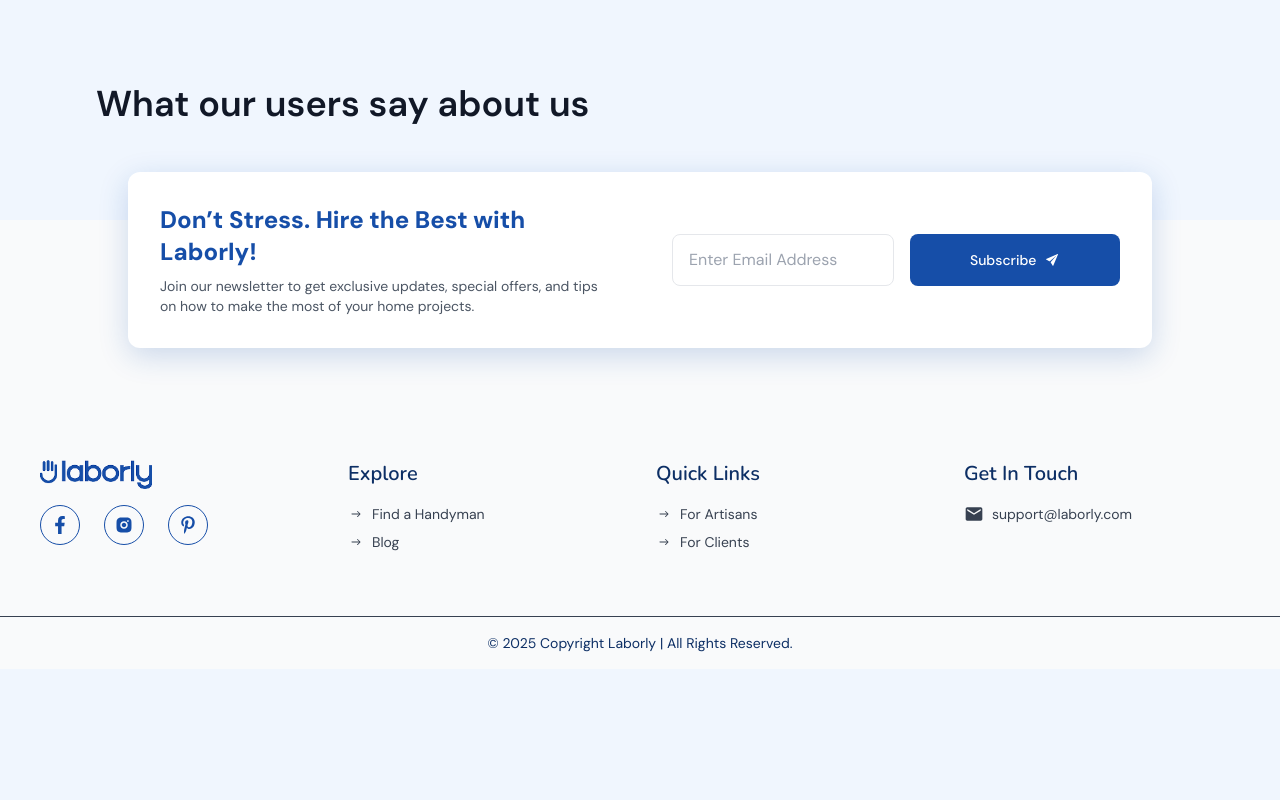
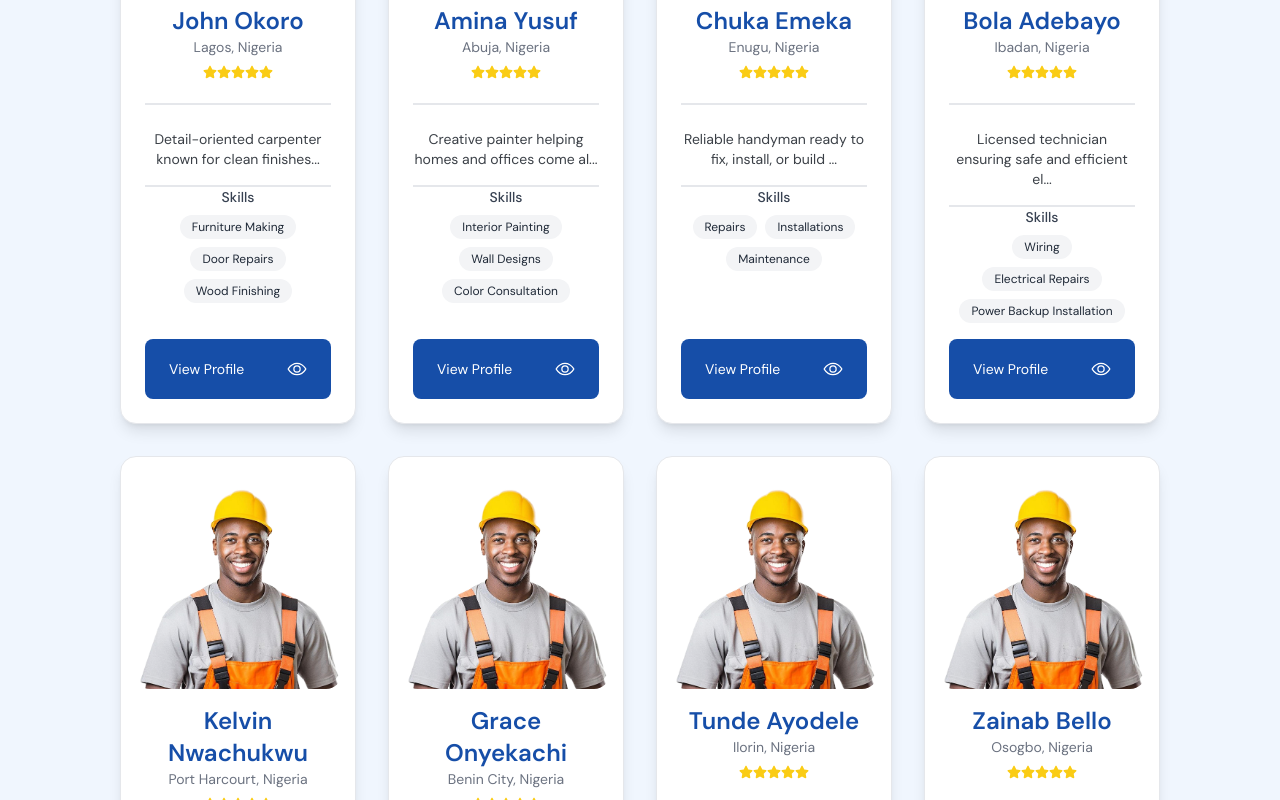
Before and after one commit to Ra-Kim/laborly, a React (Vite) app: page / in a window 1280 px wide. Shown: the part 1700-2500 px from the top of the page. Before the commit the page ends 2369 px from the top, so only its background shows below. Built offline with nearby package versions, Linux system fonts and the light colour scheme.

Commit message:
first commit

```diff
--- a/package.json
+++ b/package.json
@@ -14,7 +14,9 @@
     "react": "^19.0.0",
     "react-dom": "^19.0.0",
     "react-icons": "^5.5.0",
-    "react-router-dom": "^7.5.0"
+    "react-router-dom": "^7.5.0",
+    "react-simple-typewriter": "^5.0.1",
+    "swiper": "^11.2.6"
   },
   "devDependencies": {
     "@eslint/js": "^9.21.0",
--- a/src/Components/CategorySection.jsx
+++ b/src/Components/CategorySection.jsx
@@ -7,14 +7,14 @@ const CategorySection = () => {
         <>
             <section className='px-6 py-10 md:px-20'>
                 <div className='flex items-center justify-between'>
-                    <h3 className='text-gray-900 font-secondaryFont text-sm sm:text-base'>Explore by <span className='text-primary'>category</span> </h3>
+                    <h3 className='text-gray-900 font-secondaryFont text-2xl sm:text-3xl md:text-4xl font-bold text-center'>Explore by <span className='text-primary'>category</span> </h3>
                     <div>
                         <h5 className='flex items-center justify-center gap-3 font-normal text-primary text-[.7rem] sm:text-sm'>Show all<BsArrowRight /></h5>
                     </div>
                 </div>
 
                 {/*  */}
-                <div className="grid grid-cols-1 sm:grid-cols-2 lg:grid-cols-3 gap-6 py-6">
+                <div className="grid grid-cols-1 sm:grid-cols-2 lg:grid-cols-3 gap-6 py-10">
                     {artisanCategories.slice(0, 6).map((categoryData) => {
                         const Icon = categoryData.icon;
                         return (
--- a/src/Components/FeaturedExperts.jsx
+++ b/src/Components/FeaturedExperts.jsx
@@ -1,11 +1,87 @@
 import React from 'react'
+import { BsArrowRight } from 'react-icons/bs'
+import { profileData } from '../assets/Data/data';
+import { IoEyeOutline } from "react-icons/io5";
+import { FaRegStar, FaStar } from 'react-icons/fa';
 
 const FeaturedExperts = () => {
-  return (
-    <div>
+    return (
+        <section className='px-6 py-20 md:px-20'>
 
-    </div>
-  )
+            <h2 className='text-gray-900 font-secondaryFont text-2xl sm:text-3xl md:text-4xl font-bold text-center'>Featured <span className='text-primary'>Laborly</span> Experts</h2>
+
+
+
+
+            {/*  */}
+            <div className="grid grid-cols-1 sm:grid-cols-2 lg:grid-cols-3 xl:grid-cols-4 gap-8 p-6 md:p-10">
+                {profileData.slice(0, 8).map((profile) => (
+                    <div
+                        key={profile.id}
+                        className="bg-white rounded-2xl p-6 shadow-lg hover:shadow-2xl transition-all duration-300 border group cursor-pointer flex flex-col items-center text-center"
+                    >
+                        {/* Profile Image */}
+                        <div className="relative w-52 h-52 mb-4">
+                            <img
+                                src={profile.image}
+                                alt={profile.name}
+                                className="w-full h-full object-cover rounded-2xl group-hover:scale-105 transition-transform duration-300"
+                            />
+                        </div>
+
+                        {/* Name & Location */}
+                        <div className="mb-4">
+                            <h3 className="text-2xl font-semibold text-primary">{profile.name}</h3>
+                            <p className="text-sm text-gray-500">{profile.location}</p>
+                            <div className=" text-sm flex items-center justify-center m-auto my-2 text-center text-secondary">
+                                {Array.from({ length: 5 }, (_, index) => (
+                                    <span key={index}>
+                                        {index < profile.rating ? (
+                                            <FaStar className="text-center text-yellow-400" />
+                                        ) : (
+                                            <FaRegStar className="text-center text-yellow-400" />
+                                        )}
+                                    </span>
+                                ))}
+                            </div>
+                        </div>
+
+                        {/*  */}
+                        <div className='border-t-2 border-b-2 py-4'>
+                            <p className='text-sm mt-2'>{profile.shortBio.slice(0, 50)}... </p>
+                        </div>
+
+                        {/* Skills */}
+                        <div className="w-full mb-4">
+                            <h5 className="text-sm font-medium text-gray-700 group-hover:text-primary mb-2">Skills</h5>
+                            <ul className="flex flex-wrap justify-center gap-2">
+                                {profile.skills.map((skill, idx) => (
+                                    <li
+                                        key={idx}
+                                        className="bg-gray-100 group-hover:bg-white text-xs text-gray-800 px-3 py-1 rounded-full transition duration-300"
+                                    >
+                                        {skill}
+                                    </li>
+                                ))}
+                            </ul>
+                        </div>
+
+                        {/* CTA Button */}
+                        <button className="mt-auto btn btn-primary w-full group-hover:bg-white group-hover:text-primary group-hover:border group-hover:border-primary transition-all">
+                            View Profile <IoEyeOutline className='text-xl' />
+                        </button>
+                    </div>
+                ))}
+            </div>
+
+
+
+            <div className='flex items-center justify-center mx-auto my-5'>
+                <button className=" btn btn-primary py-4 flex items-center w-[30%] text-center justify-center gap-3">View All <BsArrowRight /></button>
+            </div>
+
+        </section >
+    )
 }
 
 export default FeaturedExperts
--- a/src/Components/Navbar.jsx
+++ b/src/Components/Navbar.jsx
@@ -20,7 +20,7 @@ const NavBar = () => {
 
     return (
         <div className="fixed top-0 w-full z-50">
-            <div className="w-full static z-50 flex items-center justify-between bg-white py-3 px-5 sm:py-3 sm:px-10">
+            <div className="w-full static z-50 flex items-center justify-between bg-white py-3 px-5 sm:py-3 sm:px-10 soft-shadow">
                 {/* Logo */}
                 <div>
                     <img
--- a/src/Pages/Home.jsx
+++ b/src/Pages/Home.jsx
@@ -1,17 +1,33 @@
 import React from 'react'
+import { Typewriter } from 'react-simple-typewriter';
 import { BsArrowRight } from "react-icons/bs";
 import manImage from '../assets/man-image.png'
 import clientImage from '../assets/client.png'
 import CategorySection from '../Components/CategorySection';
 import Footer from '../Components/Footer';
+import Testimonials from '../Components/Testimonials';
+import FeaturedExperts from '../Components/FeaturedExperts';
 const Home = () => {
   return (
     <>
       <section className="w-full min-h-screen px-6 md:px-20 py-16 flex flex-col-reverse md:flex-row items-center justify-center gap-10 bg-gradient-to-br from-[#f1f7ff] to-white">
         {/* Text Section */}
         <div className="w-full md:w-1/2 text-center md:text-left">
-          <h2 className="font-secondaryFont font-bold text-5xl md:text-6xl lg:text-7xl xl:text-8xl leading-tight">
-            Find quality Handymen fast with <span className="text-primary">Laborly.</span>
+
+          <h2 className="font-secondaryFont font-bold text-5xl md:text-6xl lg:text-7xl xl:text-8xl leading-tight text-center md:text-left">
+            Find quality{' '}
+            <span className="text-primary">
+              <Typewriter
+                words={['Handymen', 'Plumbers', 'Electricians', 'Painters']}
+                loop={0}
+                cursor
+                cursorStyle="|"
+                typeSpeed={200}
+                deleteSpeed={100}
+                delaySpeed={1200}
+              />
+            </span>{' '}
+            fast with <span className="text-primary">Laborly.</span>
           </h2>
 
           <p className="mt-4 text-gray-600 text-base md:text-lg leading-[1.4] md:leading-[1.2]  max-w-xl">
@@ -33,6 +49,7 @@ const Home = () => {
       {/*  */}
       <CategorySection />
       {/*  */}
+      <FeaturedExperts />
       <section className="grid grid-cols-1 md:grid-cols-2 bg-darkPrimary rounded-lg mx-auto w-[90%] px-6 md:px-14 py-10 text-gray-50 relative overflow-visible">
         {/* Text Content */}
         <div className="flex flex-col justify-center z-10">
@@ -62,17 +79,10 @@ const Home = () => {
         </div>
       </section>
 
+      {/*  */}
+      <Testimonials />
 
-      <section className='container'>
-        <h2>What our users say about us</h2>
-
-
-        <div>
-
-        </div>
-      </section>
-
-      <Footer/>
+      <Footer />
     </>
   )
 }
--- a/src/assets/Data/data.js
+++ b/src/assets/Data/data.js
@@ -15,7 +15,16 @@ import {
 	FaTshirt,
 	FaTruckPickup,
 	FaWindowRestore,
+	FaRulerCombined,
+	FaShower,
+	FaTruck,
+	FaCouch,
+	FaSolarPanel,
 } from "react-icons/fa";
+
+import { FaBolt, FaWrench } from "react-icons/fa";
+
+import userPhoto from "../user-photo.png";
 
 export const artisanCategories = [
 	{
@@ -157,3 +166,174 @@ export const testimonials = [
 		rating: 4,
 	},
 ];
+
+// Labourers Data
+export const profileData = [
+	{
+		id: 1,
+		name: "John Okoro",
+		role: "Professional Carpenter",
+		location: "Lagos, Nigeria",
+		experience: "7 years experience",
+		skills: ["Furniture Making", "Door Repairs", "Wood Finishing"],
+		rating: 4.8,
+		jobsCompleted: 120,
+		image: userPhoto,
+		icon: FaHammer,
+		shortBio:
+			"Detail-oriented carpenter known for clean finishes and custom woodwork.",
+	},
+	{
+		id: 2,
+		name: "Amina Yusuf",
+		role: "Certified Painter",
+		location: "Abuja, Nigeria",
+		experience: "5 years experience",
+		skills: ["Interior Painting", "Wall Designs", "Color Consultation"],
+		rating: 4.6,
+		jobsCompleted: 95,
+		image: userPhoto,
+		icon: FaPaintRoller,
+		shortBio:
+			"Creative painter helping homes and offices come alive with color.",
+	},
+	{
+		id: 3,
+		name: "Chuka Emeka",
+		role: "General Handyman",
+		location: "Enugu, Nigeria",
+		experience: "10+ years experience",
+		skills: ["Repairs", "Installations", "Maintenance"],
+		rating: 4.9,
+		jobsCompleted: 200,
+		image: userPhoto,
+		icon: FaTools,
+		shortBio:
+			"Reliable handyman ready to fix, install, or build — whatever you need.",
+	},
+	{
+		id: 4,
+		name: "Bola Adebayo",
+		role: "Electrical Technician",
+		location: "Ibadan, Nigeria",
+		experience: "8 years experience",
+		skills: ["Wiring", "Electrical Repairs", "Power Backup Installation"],
+		rating: 4.7,
+		jobsCompleted: 110,
+		image: userPhoto,
+		icon: FaBolt,
+		shortBio:
+			"Licensed technician ensuring safe and efficient electrical setups.",
+	},
+	{
+		id: 5,
+		name: "Kelvin Nwachukwu",
+		role: "Plumber",
+		location: "Port Harcourt, Nigeria",
+		experience: "6 years experience",
+		skills: ["Leak Repairs", "Pipe Installation", "Bathroom Fittings"],
+		rating: 4.5,
+		jobsCompleted: 88,
+		image: userPhoto,
+		icon: FaWrench,
+		shortBio:
+			"Quick, clean, and experienced plumber ready for urgent or planned jobs.",
+	},
+	{
+		id: 6,
+		name: "Grace Onyekachi",
+		role: "AC & Cooling Technician",
+		location: "Benin City, Nigeria",
+		experience: "9 years experience",
+		skills: [
+			"AC Servicing",
+			"Cooling System Installation",
+			"Thermostat Repairs",
+		],
+		rating: 4.8,
+		jobsCompleted: 102,
+		image: userPhoto,
+		icon: FaFan,
+		shortBio: "Cool your space with expert AC solutions you can count on.",
+	},
+	{
+		id: 7,
+		name: "Tunde Ayodele",
+		role: "Tiler & Interior Finisher",
+		location: "Ilorin, Nigeria",
+		experience: "6 years experience",
+		skills: ["Wall Tiling", "Bathroom Finishing", "Grouting"],
+		rating: 4.4,
+		jobsCompleted: 76,
+		image: userPhoto,
+		icon: FaRulerCombined,
+		shortBio:
+			"Precision tiler transforming dull spaces into elegant interiors.",
+	},
+	{
+		id: 8,
+		name: "Zainab Bello",
+		role: "Bathroom Installer",
+		location: "Osogbo, Nigeria",
+		experience: "4 years experience",
+		skills: ["Shower Fittings", "Toilet Installations", "Plumbing Fixes"],
+		rating: 4.5,
+		jobsCompleted: 65,
+		image: userPhoto,
+		icon: FaShower,
+		shortBio: "Specialist in bathroom setups — modern, sleek, and functional.",
+	},
+	{
+		id: 9,
+		name: "Ibrahim Sule",
+		role: "Mover & Relocation Expert",
+		location: "Jos, Nigeria",
+		experience: "9 years experience",
+		skills: ["Packing", "Heavy Lifting", "Logistics"],
+		rating: 4.6,
+		jobsCompleted: 130,
+		image: userPhoto,
+		icon: FaTruck,
+		shortBio: "Your go-to guy for stress-free moves — big or small.",
+	},
+	{
+		id: 10,
+		name: "Ngozi Chukwu",
+		role: "Solar Panel Installer",
+		location: "Awka, Nigeria",
+		experience: "5 years experience",
+		skills: ["Solar Setup", "Battery Installation", "Energy Consulting"],
+		rating: 4.7,
+		jobsCompleted: 83,
+		image: userPhoto,
+		icon: FaSolarPanel,
+		shortBio: "Harness the sun — clean energy solutions that save money.",
+	},
+	{
+		id: 11,
+		name: "Femi Afolabi",
+		role: "Furniture Upholsterer",
+		location: "Abeokuta, Nigeria",
+		experience: "8 years experience",
+		skills: ["Couch Repair", "Foam Replacement", "Re-upholstery"],
+		rating: 4.5,
+		jobsCompleted: 97,
+		image: userPhoto,
+		icon: FaCouch,
+		shortBio: "Bring your old furniture back to life with premium upholstery.",
+	},
+	{
+		id: 12,
+		name: "Rita Obasi",
+		role: "Locksmith",
+		location: "Calabar, Nigeria",
+		experience: "6 years experience",
+		skills: ["Key Duplication", "Lock Repairs", "Emergency Unlocking"],
+		rating: 4.6,
+		jobsCompleted: 72,
+		image: userPhoto,
+		icon: FaLock,
+		shortBio:
+			"Trusted locksmith with 24/7 emergency availability and secure solutions.",
+	},
+];
```
Also changed, not shown: src/Components/Testimonials.jsx (+5 -9 lines), src/assets/user-photo.png (added), 1 other file (tests, documents, lock files or other folders).
